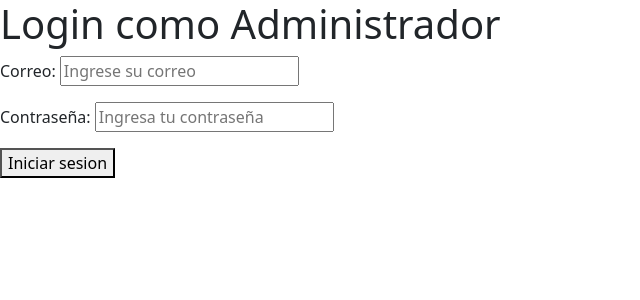
After one commit to Arzubide/Projects, a Django app: page /login/administrador/ in a window 1280 px wide. The commit adds this page. Shown: the top 300 px of the page, without its empty margins (0-640 px from the left). Run offline with Django 5.2, Linux system fonts and the light colour scheme.

Commit message:
Se agrega la pantalla de login y hace todo correctamente

```diff
--- a/Python/Django/GreenSaty/greenstay/applications/home/urls.py
+++ b/Python/Django/GreenSaty/greenstay/applications/home/urls.py
@@ -14,4 +14,9 @@ urlpatterns = [
         views.InicioUsuario.as_view(),
         name= 'inicioUser'
     ),
+    path(
+        'Administrador',
+        views.InicioAdministrador.as_view(),
+        name='inicioAdmin'
+    ),
 ]
--- a/Python/Django/GreenSaty/greenstay/applications/home/views.py
+++ b/Python/Django/GreenSaty/greenstay/applications/home/views.py
@@ -4,5 +4,10 @@ from django.views.generic import TemplateView
 class VistaPrincipal(TemplateView):
     template_name = 'home/index.html'
 
+
 class InicioUsuario(TemplateView):
     template_name = 'home/inicioUsuario.html'
+
+
+class InicioAdministrador(TemplateView):
+    template_name = 'home/inicioAdministrador.html'
--- a/Python/Django/GreenSaty/greenstay/applications/users/forms.py
+++ b/Python/Django/GreenSaty/greenstay/applications/users/forms.py
@@ -99,11 +99,45 @@ class LoginUsuarios(forms.Form):
         correo = cleaned_data.get('correo')
         password = cleaned_data.get('password')
 
-        print(f"Formulario - Correo: {correo}, Password: {password}")
-
         if correo and password:
             usuario = authenticate(correo=correo, password=password)
             if not usuario:
                 raise forms.ValidationError('Los datos de usuario no son correctos')
 
         return cleaned_data
+
+
+class LoginAdmin(forms.Form):
+
+    correo = forms.CharField(
+        label='Correo',
+        required=True,
+        widget=forms.EmailInput(
+            attrs={
+                'placeholder':'Ingrese su correo'
+            }
+        )
+    )
+
+    password = forms.CharField(
+        label='Contraseña',
+        required=True,
+        widget=forms.PasswordInput(attrs={'placeholder': 'Ingresa tu contraseña'})
+    )
+
+    def clean(self):
+        cleaned_data = super().clean()
+        correo = cleaned_data.get('correo')
+        password = cleaned_data.get('password')
+
+        dominio = '@greenstay.com'
+
+        if dominio not in correo:
+            raise forms.ValidationError('No es dominio de correo de administrador')
+        else:
+            if correo and password:
+                usuario = authenticate(correo=correo, password=password)
+                if not usuario:
+                    raise forms.ValidationError('Los datos de usuario no son correctos')
+
+            return cleaned_data
--- a/Python/Django/GreenSaty/greenstay/applications/users/models.py
+++ b/Python/Django/GreenSaty/greenstay/applications/users/models.py
@@ -5,7 +5,7 @@ from .managers import UserManager
 class Usuarios(AbstractBaseUser,PermissionsMixin):
 
     nombres = models.CharField(max_length=25)
-    apellidos = models.CharField(max_length=25,unique=True)
+    apellidos = models.CharField(max_length=25)
     correo = models.EmailField(unique=True)
 
     is_staff = models.BooleanField(default=False)
--- a/Python/Django/GreenSaty/greenstay/applications/users/urls.py
+++ b/Python/Django/GreenSaty/greenstay/applications/users/urls.py
@@ -15,7 +15,7 @@ urlpatterns = [
         name='registroAdmin',
     ),
     path(
-        'LoginUser/',
+        'login/User/',
         views.LoginUsuario.as_view(),
         name='login',
     ),
@@ -24,4 +24,9 @@ urlpatterns = [
         views.Logout.as_view(),
         name = 'logout'
     ),
+    path(
+        'login/administrador/',
+        views.LoginAdministradores.as_view(),
+        name='login-admin'
+    ),
 ]
--- a/Python/Django/GreenSaty/greenstay/applications/users/views.py
+++ b/Python/Django/GreenSaty/greenstay/applications/users/views.py
@@ -1,6 +1,6 @@
 from django.views.generic import View
 from django.views.generic.edit import FormView
-from .forms import FormularioRegistro, FormularioRegistroAdmin, LoginUsuarios
+from .forms import FormularioRegistro, FormularioRegistroAdmin, LoginUsuarios, LoginAdmin
 from .models import Usuarios
 from django.urls import reverse_lazy, reverse
 from django.contrib.auth import authenticate, login, logout
@@ -26,7 +26,7 @@ class RegistroUsuario(FormView):
 class RegistroAdmin(FormView):
     template_name = 'users/registroAdmin.html'
     form_class = FormularioRegistroAdmin
-    success_url = 'Administrador/' #Debe mandar al login
+    success_url = reverse_lazy('urls_home:inicioAdmin') #Debe mandar al login
 
     def form_valid(self, form):
         Usuarios.objects.create_admin_pagina(
@@ -58,6 +58,23 @@ class LoginUsuario(FormView):
         return super().form_valid(form)
 
 
+class LoginAdministradores(FormView):
+    template_name = 'users/loginAdministradores.html'
+    form_class = LoginAdmin
+    success_url = reverse_lazy('urls_home:inicioAdmin')
+
+    def form_valid(self, form):
+        correo = form.cleaned_data.get('correo')
+        password = form.cleaned_data.get('password')
+        usuario = authenticate(correo=correo, password=password)
+        if usuario:
+            login(self.request, usuario)
+        else:
+            form.add_error(None, "Los datos de usuario no son correctos")
+            return self.form_invalid(form)
+        return super(LoginAdministradores,self).form_valid(form)
+
+
 class Logout(View):
     def get(self, request,*args, **kargs):
         logout(request)
--- a/Python/Django/GreenSaty/greenstay/templates/home/index.html
+++ b/Python/Django/GreenSaty/greenstay/templates/home/index.html
@@ -9,4 +9,5 @@
     <a href="{% url 'urls_users:registroUsuario' %}">Registrar sesion usuario</a>
     <a href="{% url 'urls_users:registroAdmin' %}">Registrar sesion administrador</a>
     <a href="{% url 'urls_users:login' %}">Iniciar sesion usuario</a>
+    <a href="{% url 'urls_users:login-admin' %}">Iniciar sesion administrador</a>
 {% endblock body %}
--- a/Python/Django/GreenSaty/greenstay/templates/home/inicioAdministrador.html
+++ b/Python/Django/GreenSaty/greenstay/templates/home/inicioAdministrador.html
@@ -6,4 +6,5 @@
 
 {% block body %}
     <h1>Pantalla Administrador, Bienvenido {{user}}</h1>
+    <a href="{% url 'urls_users:logout' %}">Cerrar sesion</a>
 {% endblock body %}
--- /dev/null
+++ b/Python/Django/GreenSaty/greenstay/templates/users/loginAdministradores.html
@@ -0,0 +1,13 @@
+{% extends 'base.html' %}
+
+{% block title %}
+    Administrador
+{% endblock title %}
+
+{% block body %}
+    <h1>Login como Administrador</h1>
+    <form method="post">{% csrf_token %}
+        {{form.as_p}}
+        <button type="submit">Iniciar sesion</button>
+    </form>
+{% endblock body %}
```
Also changed, not shown: Python/Django/GreenSaty/greenstay/applications/users/migrations/0003_alter_usuarios_apellidos.py (added).
